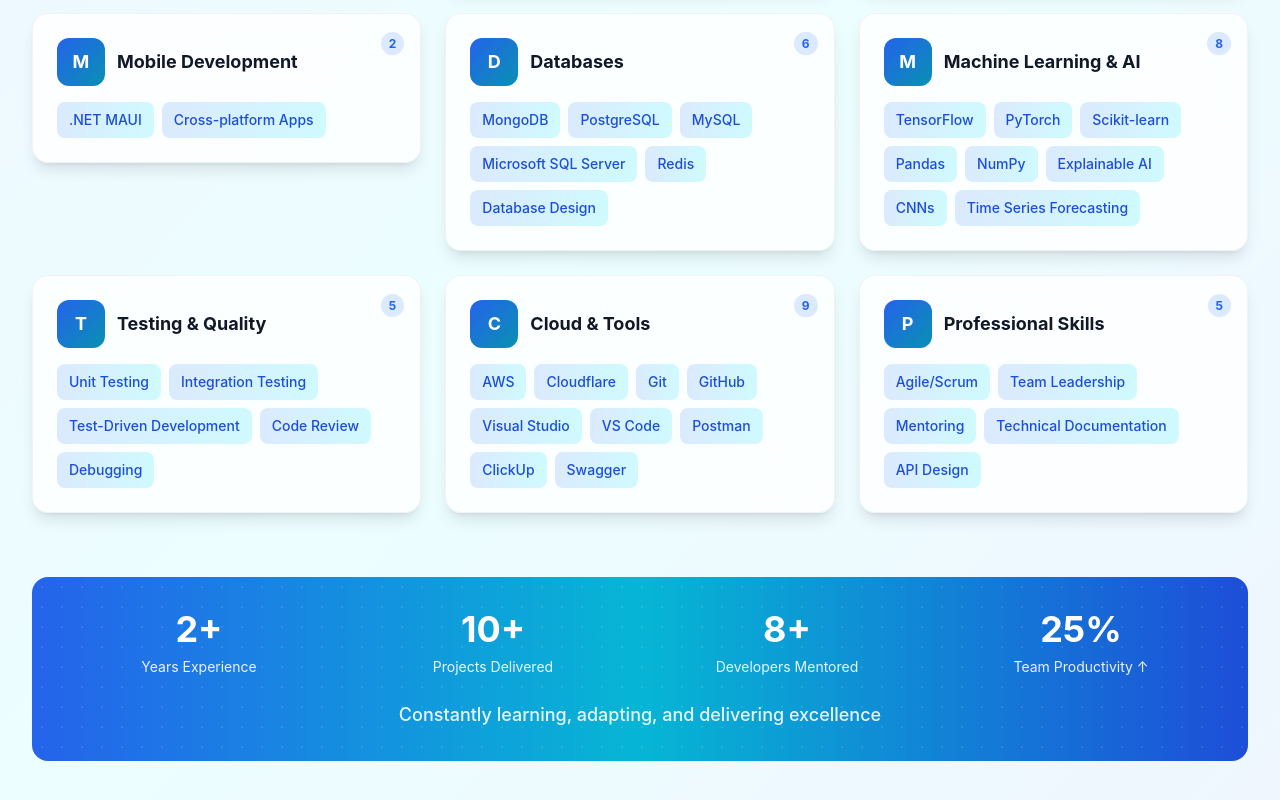
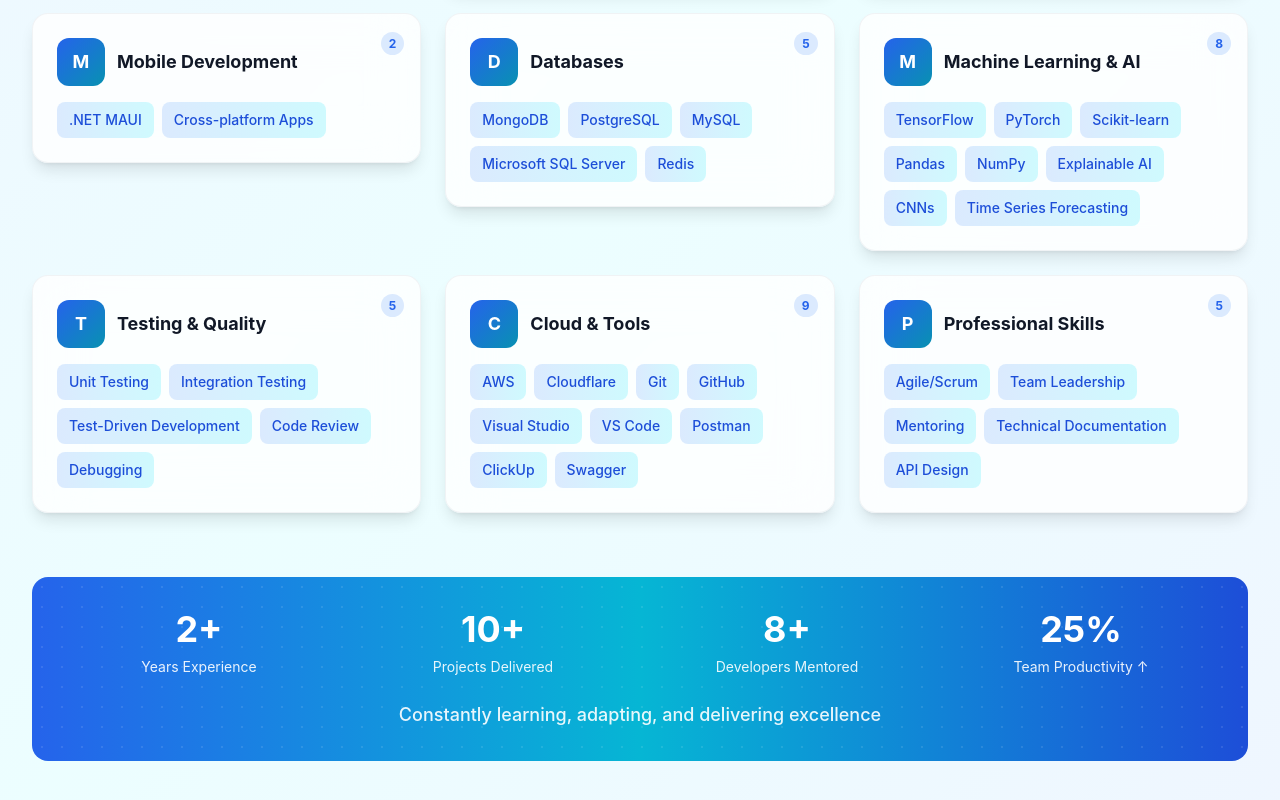
Before and after one commit to Edmond-Amofah-Boakye/Edmond_Portfolio-, a React (Vite) app: page / in a window 1280 px wide. Shown: the part 6225-7025 px from the top of the page. Built offline with nearby package versions, Linux system fonts and the light colour scheme.

Commit message:
remove database design from the list of databases in the portfolio data file.

```diff
--- a/src/data/portfolioData.ts
+++ b/src/data/portfolioData.ts
@@ -83,7 +83,7 @@
   "Frontend": ["React.js", "HTML5", "CSS3", "Tailwind CSS", "Material UI", "Shadcn UI", "Ant Design", "Responsive Design"],
   "Backend": ["Node.js", "Express.js", "NestJS", "Python FastAPI", "ASP.NET Core", "RESTful APIs"],
   "Mobile Development": [".NET MAUI", "Cross-platform Apps"],
-  "Databases": ["MongoDB", "PostgreSQL", "MySQL", "Microsoft SQL Server", "Redis", "Database Design"],
+  "Databases": ["MongoDB", "PostgreSQL", "MySQL", "Microsoft SQL Server", "Redis"],
   "Machine Learning & AI": ["TensorFlow", "PyTorch", "Scikit-learn", "Pandas", "NumPy", "Explainable AI", "CNNs", "Time Series Forecasting"],
   "Testing & Quality": ["Unit Testing", "Integration Testing", "Test-Driven Development", "Code Review", "Debugging"],
   "Cloud & Tools": ["AWS", "Cloudflare", "Git", "GitHub", "Visual Studio", "VS Code", "Postman", "ClickUp", "Swagger"],
```
